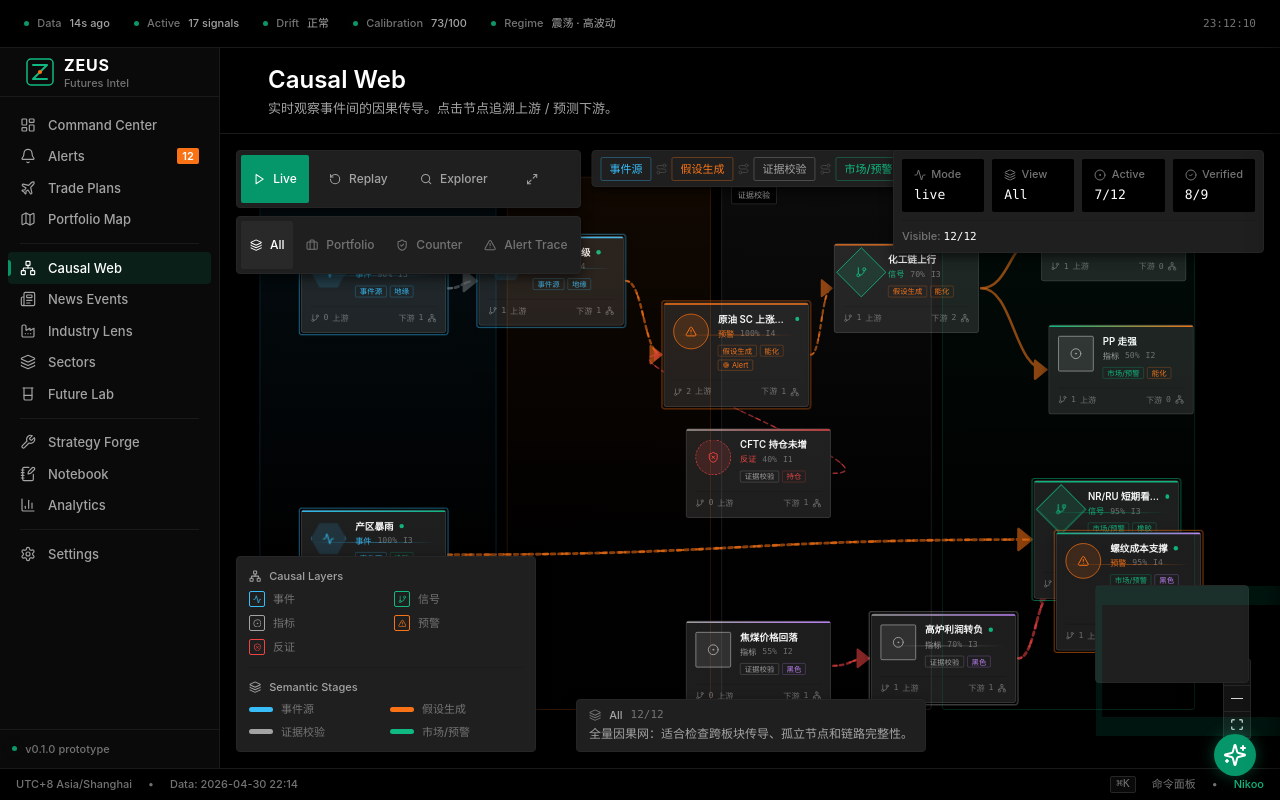
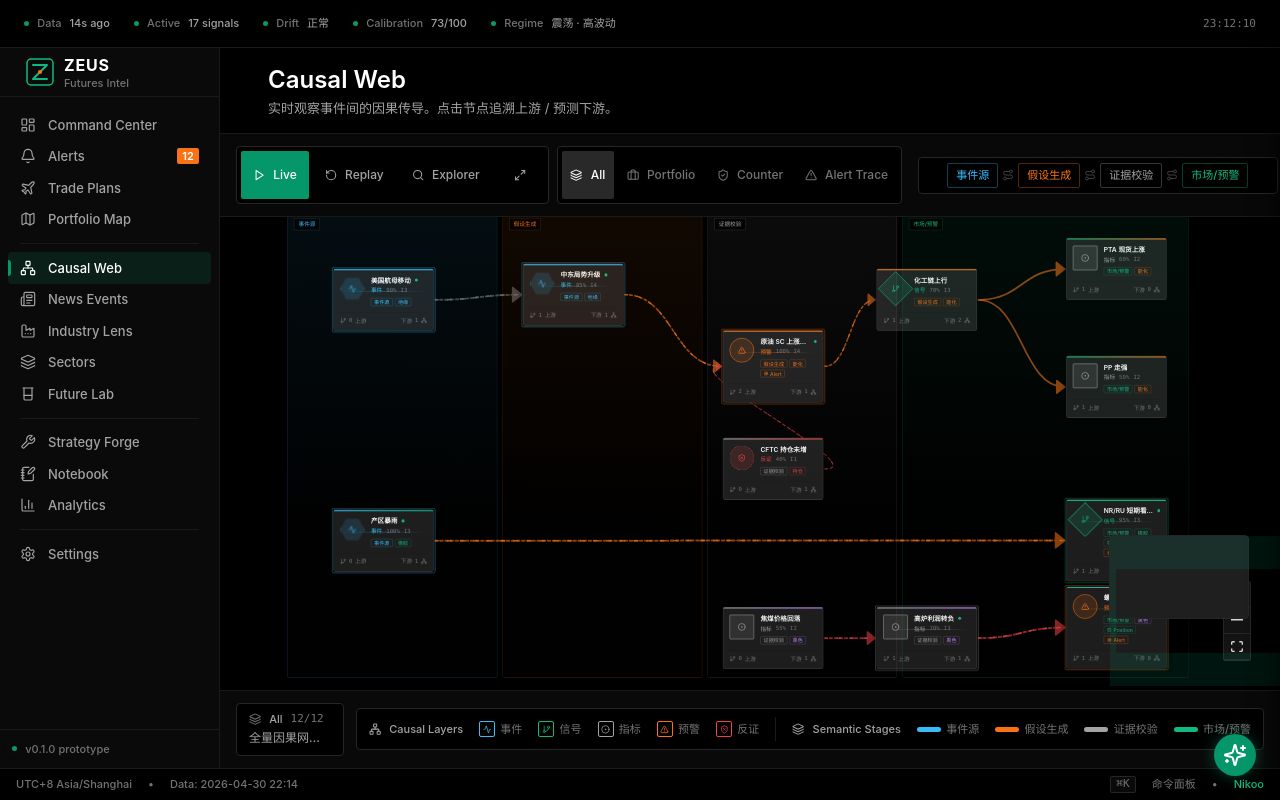
Before and after one commit to wukong930/Zeus, a Next.js app in the folder frontend/: page /causal-web in a window 1280 px wide. Built offline with nearby package versions, Linux system fonts and the light colour scheme.

Commit message:
Relax Causal Web layout spacing

```diff
--- a/frontend/src/components/CausalWeb.tsx
+++ b/frontend/src/components/CausalWeb.tsx
@@ -10,7 +10,6 @@ import {
   Handle,
   MarkerType,
   MiniMap,
-  Panel,
   Position,
   ReactFlow,
   ReactFlowProvider,
@@ -153,10 +152,10 @@ const STAGE_META: Record<Stage, { label: string; color: string; description: str
 const STAGE_ORDER: Stage[] = ["source", "thesis", "validation", "impact"];
 
 const STAGE_BANDS: Array<{ stage: Stage; x: number; width: number }> = [
-  { stage: "source", x: -16, width: 320 },
-  { stage: "thesis", x: 318, width: 276 },
-  { stage: "validation", x: 608, width: 284 },
-  { stage: "impact", x: 906, width: 342 },
+  { stage: "source", x: -30, width: 410 },
+  { stage: "thesis", x: 390, width: 390 },
+  { stage: "validation", x: 790, width: 370 },
+  { stage: "impact", x: 1170, width: 560 },
 ];
 
 const SECTOR_META: Record<Sector, { label: string; color: string }> = {
@@ -248,22 +247,30 @@ const NODE_META: Record<string, NodeSemanticMeta> = {
 };
 
 const FLOW_LAYOUT: Record<string, { x: number; y: number }> = {
-  n1: { x: 40, y: 110 },
-  n2: { x: 280, y: 100 },
-  n3: { x: 530, y: 190 },
-  n4: { x: 760, y: 110 },
-  n5: { x: 1040, y: 40 },
-  n6: { x: 1050, y: 220 },
-  n7: { x: 560, y: 360 },
-  n8: { x: 40, y: 470 },
-  n9: { x: 1030, y: 430 },
-  n10: { x: 560, y: 620 },
-  n11: { x: 810, y: 610 },
-  n12: { x: 1060, y: 500 },
+  n1: { x: 60, y: 140 },
+  n2: { x: 430, y: 130 },
+  n3: { x: 820, y: 260 },
+  n4: { x: 1120, y: 140 },
+  n5: { x: 1490, y: 80 },
+  n6: { x: 1490, y: 310 },
+  n7: { x: 820, y: 470 },
+  n8: { x: 60, y: 610 },
+  n9: { x: 1490, y: 590 },
+  n10: { x: 820, y: 800 },
+  n11: { x: 1120, y: 800 },
+  n12: { x: 1490, y: 760 },
 };
 
-const fitViewOptions = { padding: 0.18, duration: 500 };
+const fitViewOptions = { padding: 0.1, duration: 500 };
 const previewFitViewOptions = { padding: 0.08, duration: 500 };
+
+const FLOW_NODE_TYPES = {
+  causalNode: CausalNodeCard,
+} satisfies NodeTypes;
+
+const FLOW_EDGE_TYPES = {
+  causalEdge: CausalEdgeLine,
+} satisfies EdgeTypes;
 
 export function CausalWeb(props: CausalWebProps) {
   return (
@@ -280,8 +287,6 @@ function CausalWebCanvas({ variant = "full", className }: CausalWebProps) {
   const [hoveredNode, setHoveredNode] = useState<string | null>(null);
   const [selectedNode, setSelectedNode] = useState<string | null>(null);
   const isFull = variant === "full";
-  const flowNodeTypes = useMemo<NodeTypes>(() => ({ causalNode: CausalNodeCard }), []);
-  const flowEdgeTypes = useMemo<EdgeTypes>(() => ({ causalEdge: CausalEdgeLine }), []);
 
   const viewNodeIds = useMemo(() => viewVisibleNodeIds(view), [view]);
   const focusId = selectedNode ?? hoveredNode;
@@ -416,12 +421,33 @@ function CausalWebCanvas({ variant = "full", className }: CausalWebProps) {
   );
 
   return (
-    <div className={cn("causal-web-flow relative h-full w-full overflow-hidden bg-bg-base", className)}>
+    <div className={cn("causal-web-flow flex h-full w-full flex-col overflow-hidden bg-bg-base", className)}>
+      {isFull && (
+        <div className="shrink-0 overflow-x-auto border-b border-border-subtle bg-bg-surface/80 px-4 py-3">
+          <div className="flex min-w-max items-center gap-4">
+            <div className="flex flex-wrap gap-2">
+              <ModeToolbar mode={mode} onChange={setMode} onFit={fitCanvas} />
+              <ViewToolbar view={view} onChange={changeView} />
+            </div>
+            <StageRail viewNodeIds={viewNodeIds} />
+            <div className="hidden xl:block">
+              <GraphStats
+                focusId={activeFocusId}
+                mode={mode}
+                view={view}
+                visibleCount={viewNodeIds.size}
+              />
+            </div>
+          </div>
+        </div>
+      )}
+
+      <div className="relative min-h-0 flex-1">
         <ReactFlow
           nodes={nodes}
           edges={edges}
-        nodeTypes={flowNodeTypes}
-        edgeTypes={flowEdgeTypes}
+          nodeTypes={FLOW_NODE_TYPES}
+          edgeTypes={FLOW_EDGE_TYPES}
           onInit={onInit}
           onNodeMouseEnter={(_, node) => {
             if (viewNodeIds.has(node.id)) setHoveredNode(node.id);
@@ -438,8 +464,8 @@ function CausalWebCanvas({ variant = "full", className }: CausalWebProps) {
           }}
           fitView
           fitViewOptions={isFull ? fitViewOptions : previewFitViewOptions}
-        minZoom={0.35}
-        maxZoom={1.8}
+          minZoom={0.28}
+          maxZoom={1.55}
           nodesDraggable={isFull && mode === "explorer"}
           nodesConnectable={false}
           edgesFocusable={isFull}
@@ -453,42 +479,14 @@ function CausalWebCanvas({ variant = "full", className }: CausalWebProps) {
         >
           <Background
             variant={BackgroundVariant.Dots}
-          gap={26}
+            gap={30}
             size={1}
-          color="rgba(115, 115, 115, 0.22)"
+            color="rgba(115, 115, 115, 0.2)"
           />
 
           {isFull && (
             <>
               <SemanticBackdrop viewNodeIds={viewNodeIds} />
-
-            <Panel position="top-left" className="m-4">
-              <div className="space-y-2">
-                <ModeToolbar mode={mode} onChange={setMode} onFit={fitCanvas} />
-                <ViewToolbar view={view} onChange={changeView} />
-              </div>
-            </Panel>
-
-            <Panel position="top-center" className="m-4">
-              <StageRail viewNodeIds={viewNodeIds} />
-            </Panel>
-
-            <Panel position="top-right" className="m-4 hidden xl:block">
-              <GraphStats
-                focusId={activeFocusId}
-                mode={mode}
-                view={view}
-                visibleCount={viewNodeIds.size}
-              />
-            </Panel>
-
-            <Panel position="bottom-center" className="m-4 hidden xl:block">
-              <ViewBrief view={view} focusId={activeFocusId} visibleCount={viewNodeIds.size} />
-            </Panel>
-
-            <Panel position="bottom-left" className="m-4 hidden xl:block">
-              <Legend />
-            </Panel>
 
               <Controls
                 position="bottom-right"
@@ -502,7 +500,7 @@ function CausalWebCanvas({ variant = "full", className }: CausalWebProps) {
                 zoomable
                 nodeColor={(node) => NODE_COLORS[(node.data as CausalFlowNodeData).causal.type]}
                 nodeStrokeWidth={2}
-              className="causal-minimap !bottom-20 !right-4 !h-28 !w-44 !rounded-sm !border !border-border-default !bg-bg-surface-overlay"
+                className="causal-minimap !bottom-16 !right-4 !h-24 !w-40 !rounded-sm !border !border-border-default !bg-bg-surface-overlay"
               />
             </>
           )}
@@ -510,6 +508,16 @@ function CausalWebCanvas({ variant = "full", className }: CausalWebProps) {
 
         {isFull && selected && (
           <NodeDetails node={selected} onClose={() => setSelectedNode(null)} />
+        )}
+      </div>
+
+      {isFull && (
+        <div className="shrink-0 border-t border-border-subtle bg-bg-surface/90 px-4 py-3">
+          <div className="flex flex-col gap-3 xl:flex-row xl:items-center xl:justify-between">
+            <ViewBrief view={view} focusId={activeFocusId} visibleCount={viewNodeIds.size} />
+            <Legend />
+          </div>
+        </div>
       )}
     </div>
   );
@@ -525,7 +533,7 @@ function ModeToolbar({
   onFit: () => void;
 }) {
   return (
-    <div className="flex items-center gap-2 rounded-sm border border-border-default bg-bg-surface-overlay p-1 shadow-md">
+    <div className="flex items-center gap-1 rounded-sm border border-border-default bg-bg-base p-1">
       {(Object.keys(MODE_META) as Mode[]).map((item) => {
         const meta = MODE_META[item];
         const Icon = meta.icon;
@@ -563,7 +571,7 @@ function ModeToolbar({
 
 function ViewToolbar({ view, onChange }: { view: View; onChange: (view: View) => void }) {
   return (
-    <div className="flex items-center gap-1 rounded-sm border border-border-default bg-bg-surface-overlay p-1 shadow-md">
+    <div className="flex items-center gap-1 rounded-sm border border-border-default bg-bg-base p-1">
       {VIEW_ORDER.map((item) => {
         const meta = VIEW_META[item];
         const Icon = meta.icon;
@@ -609,9 +617,9 @@ function SemanticBackdrop({ viewNodeIds }: { viewNodeIds: Set<string> }) {
               className="causal-stage-band absolute rounded-sm border"
               style={{
                 left: band.x,
-                top: 20,
+                top: 28,
                 width: band.width,
-                height: 720,
+                height: 910,
                 borderColor: `${meta.color}${active ? "35" : "18"}`,
                 background: `linear-gradient(180deg, ${meta.color}${active ? "12" : "07"} 0%, rgba(10,10,10,0.04) 70%)`,
                 opacity: active ? 1 : 0.45,
@@ -639,7 +647,7 @@ function StageRail({ viewNodeIds }: { viewNodeIds: Set<string> }) {
   );
 
   return (
-    <div className="hidden items-center gap-1 rounded-sm border border-border-default bg-bg-surface-overlay px-2 py-1.5 shadow-md lg:flex">
+    <div className="hidden min-w-[360px] justify-center gap-1 rounded-sm border border-border-default bg-bg-base px-2 py-1.5 xl:flex">
       {STAGE_ORDER.map((stage, index) => {
         const meta = STAGE_META[stage];
         const active = activeStages.has(stage);
@@ -680,7 +688,7 @@ function ViewBrief({
   const focusMeta = focusNode ? NODE_META[focusNode.id] : null;
 
   return (
-    <div className="max-w-[520px] rounded-sm border border-border-default bg-bg-surface-overlay px-3 py-2 shadow-md">
+    <div className="min-w-0 flex-1 rounded-sm border border-border-default bg-bg-base px-3 py-2 xl:max-w-[560px]">
       <div className="flex items-center gap-2 text-caption text-text-muted">
         <Icon className="h-3.5 w-3.5" />
         <span className="text-text-secondary">{meta.label}</span>
@@ -692,7 +700,7 @@ function ViewBrief({
           </>
         )}
       </div>
-      <div className="mt-1 line-clamp-2 text-xs text-text-secondary">
+      <div className="mt-1 line-clamp-1 text-xs text-text-secondary">
         {focusMeta?.narrative ?? meta.brief}
       </div>
     </div>
@@ -916,18 +924,18 @@ function GraphStats({
   const ViewIcon = VIEW_META[view].icon;
 
   return (
-    <div className="grid grid-cols-4 gap-2 rounded-sm border border-border-default bg-bg-surface-overlay p-2 shadow-md">
+    <div className="flex flex-wrap items-stretch gap-2 rounded-sm border border-border-default bg-bg-base p-1.5">
       <StatCell icon={ModeIcon} label="Mode" value={mode} />
       <StatCell icon={ViewIcon} label="View" value={VIEW_META[view].label} />
       <StatCell icon={CircleDot} label="Active" value={`${activeNodes}/${CAUSAL_NODES.length}`} />
       <StatCell icon={CheckCircle2} label="Verified" value={`${verifiedEdges}/${CAUSAL_EDGES.length}`} />
-      <div className="col-span-4 border-t border-border-subtle pt-2 text-caption text-text-muted">
-        Visible: <span className="font-mono text-text-primary">{visibleCount}/{CAUSAL_NODES.length}</span>
+      <div className="min-w-[112px] rounded-xs bg-bg-surface-raised px-2.5 py-1.5 text-caption text-text-muted">
+        <span>Visible</span>
+        <span className="ml-2 font-mono text-sm text-text-primary">{visibleCount}/{CAUSAL_NODES.length}</span>
         {focusId && (
-          <>
-            <span className="mx-2 text-text-disabled">·</span>
-            Focus: <span className="text-text-primary">{CAUSAL_NODES.find((node) => node.id === focusId)?.label}</span>
-          </>
+          <div className="mt-1 max-w-40 truncate text-text-secondary">
+            {CAUSAL_NODES.find((node) => node.id === focusId)?.label}
+          </div>
         )}
       </div>
     </div>
@@ -944,12 +952,12 @@ function StatCell({
   value: string;
 }) {
   return (
-    <div className="min-w-20 rounded-xs bg-bg-base px-3 py-2">
+    <div className="min-w-16 rounded-xs bg-bg-surface-raised px-2.5 py-1.5">
       <div className="flex items-center gap-1.5 text-caption text-text-muted">
         <Icon className="h-3 w-3" />
         {label}
       </div>
-      <div className="mt-1 max-w-24 truncate font-mono text-sm text-text-primary">{value}</div>
+      <div className="mt-0.5 max-w-20 truncate font-mono text-sm text-text-primary">{value}</div>
     </div>
   );
 }
@@ -964,7 +972,7 @@ function NodeDetails({ node, onClose }: { node: CausalNode; onClose: () => void
   const Icon = nodeIcon(node.type);
 
   return (
-    <div className="absolute right-4 top-20 z-20 w-[360px] max-w-[calc(100%-2rem)] rounded-sm border border-border-default bg-bg-surface-overlay p-4 shadow-xl animate-fade-in">
+    <div className="absolute right-4 top-4 z-20 w-[360px] max-w-[calc(100%-2rem)] rounded-sm border border-border-default bg-bg-surface-overlay p-4 shadow-xl animate-fade-in">
       <div className="flex items-start justify-between gap-3">
         <div className="flex items-start gap-3">
           <div
@@ -1098,16 +1106,15 @@ function EdgeList({
 
 function Legend() {
   return (
-    <div className="w-[300px] rounded-sm border border-border-default bg-bg-surface-overlay p-3 shadow-md">
-      <div className="mb-2 flex items-center gap-2 text-caption font-medium text-text-secondary">
+    <div className="flex min-w-0 flex-wrap items-center gap-x-4 gap-y-2 rounded-sm border border-border-default bg-bg-base px-3 py-2">
+      <div className="flex items-center gap-2 text-caption font-medium text-text-secondary">
         <Network className="h-3.5 w-3.5" />
         Causal Layers
       </div>
-      <div className="grid grid-cols-2 gap-x-4 gap-y-2 text-caption text-text-muted">
       {(Object.keys(NODE_LABELS) as CausalNode["type"][]).map((type) => {
         const Icon = nodeIcon(type);
         return (
-            <div key={type} className="flex items-center gap-2">
+          <div key={type} className="flex items-center gap-1.5 text-caption text-text-muted">
             <span
               className="flex h-4 w-4 items-center justify-center rounded-xs border"
               style={{ borderColor: NODE_COLORS[type], color: NODE_COLORS[type] }}
@@ -1118,17 +1125,15 @@ function Legend() {
           </div>
         );
       })}
-      </div>
-      <div className="mt-3 border-t border-border-subtle pt-3">
-        <div className="mb-2 flex items-center gap-2 text-caption font-medium text-text-secondary">
+      <div className="hidden h-5 w-px bg-border-subtle xl:block" />
+      <div className="flex items-center gap-2 text-caption font-medium text-text-secondary">
         <Layers className="h-3.5 w-3.5" />
         Semantic Stages
       </div>
-        <div className="grid grid-cols-2 gap-2 text-caption text-text-muted">
       {STAGE_ORDER.map((stage) => {
         const meta = STAGE_META[stage];
         return (
-              <div key={stage} className="flex items-center gap-2">
+          <div key={stage} className="flex items-center gap-1.5 text-caption text-text-muted">
             <span
               className="h-1.5 w-5 rounded-full"
               style={{ backgroundColor: meta.color }}
@@ -1137,8 +1142,6 @@ function Legend() {
           </div>
         );
       })}
-        </div>
-      </div>
     </div>
   );
 }
```
Lines whose indentation alone changed are shown as unchanged.
